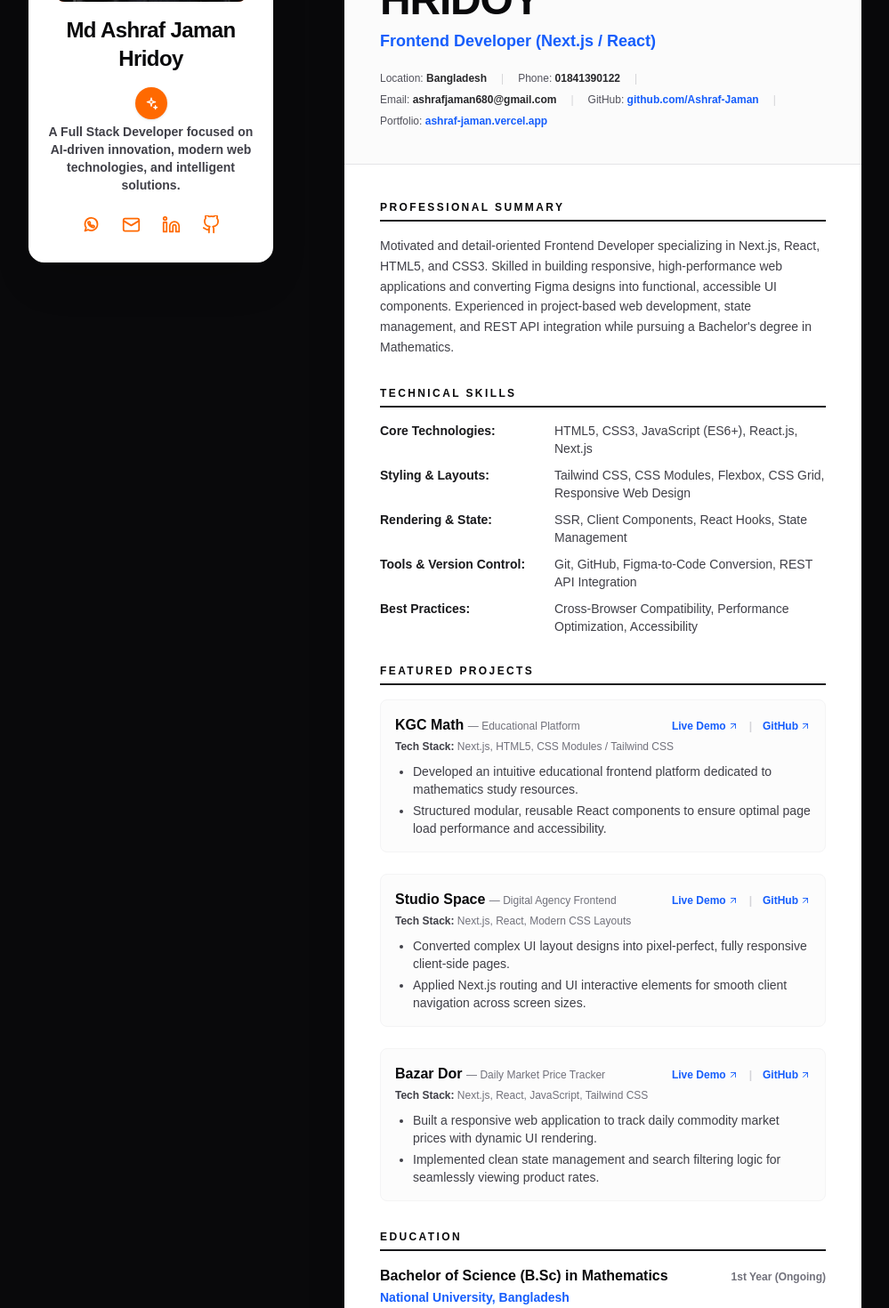
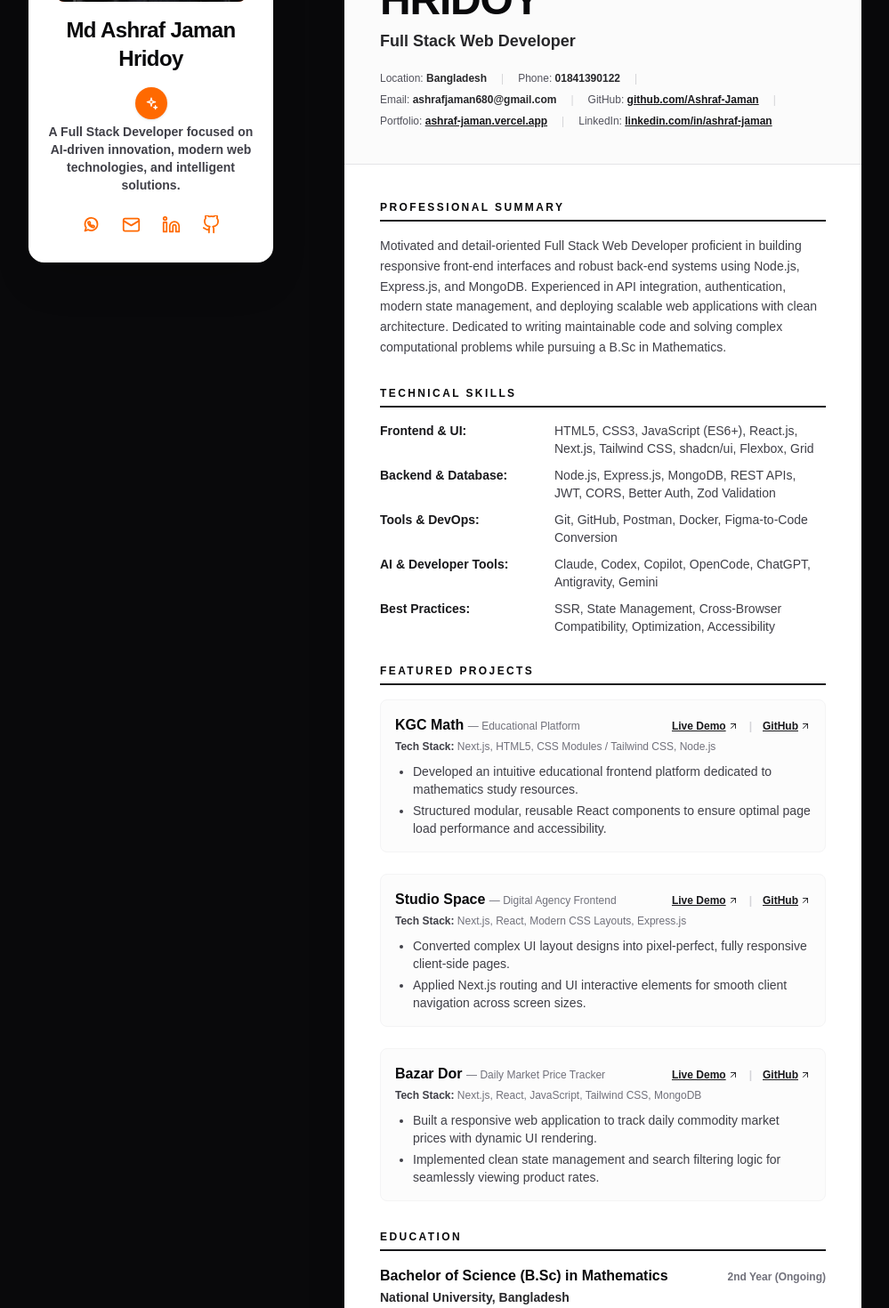
Before and after one commit to Ashraf-Jaman/portfolio, a Next.js app: page /resume in a window 1280 px wide. Shown: the part 360-1830 px from the top of the page at 89% size, without its empty margins (140-1139 px from the left). Built offline with nearby package versions, Linux system fonts and the light colour scheme.

Commit message:
Update resume to Full Stack Web Developer with latest skills and 2nd year status

```diff
--- a/scripts/generate_resume_pdf.mjs
+++ b/scripts/generate_resume_pdf.mjs
@@ -25,84 +25,84 @@ function createPdfGenerator() {
 const { addText, addLine, lines } = createPdfGenerator();
 
 // Page size: 612 x 792 (Letter)
-let y = 745;
+let y = 746;
 
-// Header: Name & Role
-addText(40, y, 22, "MD ASHRAF JAMAN HRIDOY", "0.1 0.12 0.15", "F2");
+// Center/Left Header: Name & Role (matching screenshot layout)
+addText(40, y, 22, "MD ASHRAF JAMAN HRIDOY", "0.08 0.08 0.1", "F2");
 y -= 20;
-addText(40, y, 12, "Frontend Developer (Next.js / React)", "0.12 0.38 0.76", "F2");
-y -= 18;
+addText(40, y, 12, "Full Stack Web Developer", "0.15 0.15 0.18", "F2");
+y -= 17;
 
 // Contact info
-const contact1 = "Location: Bangladesh   |   Phone: 01841390122   |   Email: ashrafjaman680@gmail.com   |";
-addText(40, y, 8.5, contact1, "0.25 0.25 0.28", "F1");
+const contact1 = "Location: Bangladesh   |   Phone: 01841390122   |   Email: ashrafjaman680@gmail.com";
+addText(40, y, 8.5, contact1, "0.22 0.22 0.25", "F1");
 y -= 13;
-const contact2 = "GitHub: github.com/Ashraf-Jaman   |   Portfolio: ashraf-jaman.vercel.app";
-addText(40, y, 8.5, contact2, "0.25 0.25 0.28", "F1");
+const contact2 = "GitHub: github.com/Ashraf-Jaman   |   Portfolio: ashraf-jaman.vercel.app   |   LinkedIn: linkedin.com/in/ashraf-jaman";
+addText(40, y, 8.5, contact2, "0.22 0.22 0.25", "F1");
 y -= 14;
 
-// Accent blue line
-addLine(40, y, 572, y, "0.12 0.38 0.76", 1.8);
-y -= 22;
+// Divider line
+addLine(40, y, 572, y, "0.15 0.15 0.18", 1.5);
+y -= 20;
 
 function sectionHeading(title) {
-  addText(40, y, 11, title, "0.1 0.12 0.15", "F2");
+  addText(40, y, 10.5, title, "0.08 0.08 0.1", "F2");
   y -= 5;
-  addLine(40, y, 572, y, "0.78 0.8 0.84", 0.75);
-  y -= 14;
+  addLine(40, y, 572, y, "0.75 0.75 0.78", 0.75);
+  y -= 13;
 }
 
 // 1. PROFESSIONAL SUMMARY
 sectionHeading("PROFESSIONAL SUMMARY");
 const summaryLines = [
-  "Motivated and detail-oriented Frontend Developer specializing in Next.js, React, HTML5, and CSS3. Skilled in",
-  "building responsive, high-performance web applications and converting Figma designs into functional,",
-  "accessible UI components. Experienced in project-based web development, state management, and REST API",
-  "integration while pursuing a Bachelor's degree in Mathematics."
+  "Motivated and detail-oriented Full Stack Web Developer proficient in building responsive front-end interfaces and robust",
+  "back-end systems using Node.js, Express.js, and MongoDB. Experienced in API integration, authentication, modern state",
+  "management, and deploying scalable web applications with clean architecture. Dedicated to writing maintainable code",
+  "and solving complex computational problems while pursuing a B.Sc in Mathematics."
 ];
 summaryLines.forEach((line) => {
-  addText(40, y, 9, line, "0.22 0.22 0.25", "F1");
-  y -= 13;
+  addText(40, y, 8.5, line, "0.2 0.2 0.24", "F1");
+  y -= 12;
 });
-y -= 10;
+y -= 8;
 
 // 2. TECHNICAL SKILLS
 sectionHeading("TECHNICAL SKILLS");
 const skills = [
-  ["Core Technologies:", "HTML5, CSS3, JavaScript (ES6+), React.js, Next.js"],
-  ["Styling & Layouts:", "Tailwind CSS, CSS Modules, Flexbox, CSS Grid, Responsive Web Design"],
-  ["Rendering & State:", "SSR, Client Components, React Hooks, State Management"],
-  ["Tools & Version Control:", "Git, GitHub, Figma-to-Code Conversion, REST API Integration"],
-  ["Best Practices:", "Cross-Browser Compatibility, Performance Optimization, Accessibility"]
+  ["Frontend & UI:", "HTML5, CSS3, JavaScript (ES6+), React.js, Next.js, Tailwind CSS, shadcn/ui, Flexbox, Grid"],
+  ["Backend & Database:", "Node.js, Express.js, MongoDB, REST APIs, JWT, CORS, Better Auth, Zod Validation"],
+  ["Tools & DevOps:", "Git, GitHub, Postman, Docker, Figma-to-Code Conversion"],
+  ["AI & Developer Tools:", "Claude, Codex, Copilot, OpenCode, ChatGPT, Antigravity, Gemini"],
+  ["Best Practices:", "SSR, State Management, Cross-Browser Compatibility, Optimization, Accessibility"]
 ];
 skills.forEach(([category, list]) => {
-  addText(40, y, 9, category, "0.1 0.12 0.15", "F2");
-  addText(175, y, 9, list, "0.25 0.25 0.28", "F1");
-  y -= 14;
+  addText(40, y, 8.5, category, "0.1 0.1 0.12", "F2");
+  addText(175, y, 8.5, list, "0.2 0.2 0.24", "F1");
+  y -= 13.5;
 });
-y -= 10;
+y -= 8;
 
 // 3. FEATURED PROJECTS
 sectionHeading("FEATURED PROJECTS");
 
 function addProject(title, category, stack, bullets) {
-  addText(40, y, 10, `${title} — ${category}`, "0.1 0.12 0.15", "F2");
-  addText(470, y, 9, "Live Demo | GitHub", "0.12 0.38 0.76", "F1");
-  y -= 12;
-  addText(40, y, 8.5, `Tech Stack: ${stack}`, "0.4 0.4 0.44", "F1");
-  y -= 12;
+  addText(40, y, 9.5, `${title} - ${category}`, "0.08 0.08 0.1", "F2");
+  addText(472, y, 8.5, "Live Demo | GitHub", "0.15 0.15 0.18", "F1");
+  y -= 11.5;
+  addText(40, y, 8, `Tech Stack: ${stack}`, "0.38 0.38 0.42", "F1");
+  y -= 11.5;
   bullets.forEach((b) => {
-    addText(48, y, 9, "•", "0.2 0.2 0.25", "F2");
-    addText(58, y, 9, b, "0.25 0.25 0.28", "F1");
-    y -= 12.5;
+    addText(48, y, 8.5, "•", "0.2 0.2 0.24", "F2");
+    addText(58, y, 8.5, b, "0.2 0.2 0.24", "F1");
+    y -= 12;
   });
-  y -= 8;
+  y -= 6;
 }
 
 addProject(
   "KGC Math",
   "Educational Platform",
-  "Next.js, HTML5, CSS Modules / Tailwind CSS",
+  "Next.js, HTML5, CSS Modules / Tailwind CSS, Node.js",
   [
     "Developed an intuitive educational frontend platform dedicated to mathematics study resources.",
     "Structured modular, reusable React components to ensure optimal page load performance and accessibility."
@@ -112,7 +112,7 @@ addProject(
 addProject(
   "Studio Space",
   "Digital Agency Frontend",
-  "Next.js, React, Modern CSS Layouts",
+  "Next.js, React, Modern CSS Layouts, Express.js",
   [
     "Converted complex UI layout designs into pixel-perfect, fully responsive client-side pages.",
     "Applied Next.js routing and UI interactive elements for smooth client navigation across screen sizes."
@@ -122,7 +122,7 @@ addProject(
 addProject(
   "Bazar Dor",
   "Daily Market Price Tracker",
-  "Next.js, React, JavaScript, Tailwind CSS",
+  "Next.js, React, JavaScript, Tailwind CSS, MongoDB",
   [
     "Built a responsive web application to track daily commodity market prices with dynamic UI rendering.",
     "Implemented clean state management and search filtering logic for seamlessly viewing product rates."
@@ -131,24 +131,24 @@ addProject(
 
 // 4. EDUCATION
 sectionHeading("EDUCATION");
-addText(40, y, 9.5, "Bachelor of Science (B.Sc) in Mathematics", "0.1 0.12 0.15", "F2");
-addText(480, y, 9, "1st Year (Ongoing)", "0.35 0.35 0.4", "F1");
-y -= 12;
-addText(40, y, 9.5, "National University, Bangladesh", "0.12 0.38 0.76", "F2");
-y -= 12;
-addText(48, y, 9, "•", "0.2 0.2 0.25", "F2");
-addText(58, y, 9, "Currently pursuing undergraduate studies in Mathematics with a focus on analytical thinking and problem-solving skills.", "0.25 0.25 0.28", "F1");
+addText(40, y, 9, "Bachelor of Science (B.Sc) in Mathematics", "0.08 0.08 0.1", "F2");
+addText(480, y, 8.5, "2nd Year (Ongoing)", "0.3 0.3 0.35", "F1");
+y -= 11.5;
+addText(40, y, 9, "National University, Bangladesh", "0.15 0.15 0.18", "F2");
+y -= 11.5;
+addText(48, y, 8.5, "•", "0.2 0.2 0.24", "F2");
+addText(58, y, 8.5, "Currently pursuing undergraduate studies in Mathematics with a focus on analytical thinking and problem-solving skills.", "0.2 0.2 0.24", "F1");
 y -= 14;
 
 // 5. LANGUAGES
 sectionHeading("LANGUAGES");
-addText(40, y, 9, "Bengali: Native   |   English: Professional Working Proficiency", "0.25 0.25 0.28", "F1");
-y -= 22;
+addText(40, y, 8.5, "Bengali: Native   |   English: Professional Working Proficiency", "0.2 0.2 0.24", "F1");
+y -= 20;
 
 // Footer
 addLine(40, 42, 572, 42, "0.85 0.85 0.88", 0.5);
-addText(40, 30, 8, "Md Ashraf Jaman Hridoy — Resume", "0.5 0.5 0.55", "F1");
-addText(525, 30, 8, "Page 1 of 1", "0.5 0.5 0.55", "F1");
+addText(40, 30, 8, "Md Ashraf Jaman Hridoy Resume", "0.45 0.45 0.5", "F1");
+addText(525, 30, 8, "Page 1 of 1", "0.45 0.45 0.5", "F1");
 
 const stream = lines.join("\n");
 const objects = [
--- a/src/components/resume-section.tsx
+++ b/src/components/resume-section.tsx
@@ -1,4 +1,3 @@
-import Link from "next/link";
 import { ArrowUpRight } from "@/components/icons";
 
 export default function ResumeSection() {
@@ -23,8 +22,8 @@ export default function ResumeSection() {
           <h1 className="text-3xl font-black uppercase tracking-tight text-zinc-950 sm:text-5xl">
             Md Ashraf Jaman Hridoy
           </h1>
-          <p className="mt-2 text-base font-bold text-blue-600 sm:text-lg">
-            Frontend Developer (Next.js / React)
+          <p className="mt-2 text-base font-bold text-zinc-800 sm:text-lg">
+            Full Stack Web Developer
           </p>
 
           <div className="mt-5 flex flex-wrap items-center gap-x-4 gap-y-2 text-xs font-medium text-zinc-600">
@@ -34,9 +33,11 @@ export default function ResumeSection() {
             <span className="hidden sm:inline text-zinc-300">|</span>
             <span>Email: <a href="mailto:ashrafjaman680@gmail.com" className="font-semibold text-zinc-800 hover:text-orange-600">ashrafjaman680@gmail.com</a></span>
             <span className="hidden sm:inline text-zinc-300">|</span>
-            <span>GitHub: <a href="https://github.com/Ashraf-Jaman" target="_blank" rel="noreferrer" className="font-semibold text-blue-600 hover:underline">github.com/Ashraf-Jaman</a></span>
+            <span>GitHub: <a href="https://github.com/Ashraf-Jaman" target="_blank" rel="noreferrer" className="font-semibold text-zinc-900 underline hover:text-orange-600">github.com/Ashraf-Jaman</a></span>
             <span className="hidden sm:inline text-zinc-300">|</span>
-            <span>Portfolio: <a href="https://ashraf-jaman.vercel.app" target="_blank" rel="noreferrer" className="font-semibold text-blue-600 hover:underline">ashraf-jaman.vercel.app</a></span>
+            <span>Portfolio: <a href="https://ashraf-jaman.vercel.app" target="_blank" rel="noreferrer" className="font-semibold text-zinc-900 underline hover:text-orange-600">ashraf-jaman.vercel.app</a></span>
+            <span className="hidden sm:inline text-zinc-300">|</span>
+            <span>LinkedIn: <a href="https://www.linkedin.com/in/ashraf-jaman" target="_blank" rel="noreferrer" className="font-semibold text-zinc-900 underline hover:text-orange-600">linkedin.com/in/ashraf-jaman</a></span>
           </div>
         </header>
 
@@ -44,7 +45,7 @@ export default function ResumeSection() {
           {/* Professional Summary */}
           <ResumeSectionBlock title="Professional Summary">
             <p className="text-sm leading-relaxed text-zinc-700">
-              Motivated and detail-oriented Frontend Developer specializing in Next.js, React, HTML5, and CSS3. Skilled in building responsive, high-performance web applications and converting Figma designs into functional, accessible UI components. Experienced in project-based web development, state management, and REST API integration while pursuing a Bachelor&apos;s degree in Mathematics.
+              Motivated and detail-oriented Full Stack Web Developer proficient in building responsive front-end interfaces and robust back-end systems using Node.js, Express.js, and MongoDB. Experienced in API integration, authentication, modern state management, and deploying scalable web applications with clean architecture. Dedicated to writing maintainable code and solving complex computational problems while pursuing a B.Sc in Mathematics.
             </p>
           </ResumeSectionBlock>
 
@@ -52,24 +53,24 @@ export default function ResumeSection() {
           <ResumeSectionBlock title="Technical Skills">
             <div className="grid gap-2.5 text-sm">
               <SkillRow
-                category="Core Technologies"
-                items="HTML5, CSS3, JavaScript (ES6+), React.js, Next.js"
+                category="Frontend & UI"
+                items="HTML5, CSS3, JavaScript (ES6+), React.js, Next.js, Tailwind CSS, shadcn/ui, Flexbox, Grid"
               />
               <SkillRow
-                category="Styling & Layouts"
-                items="Tailwind CSS, CSS Modules, Flexbox, CSS Grid, Responsive Web Design"
+                category="Backend & Database"
+                items="Node.js, Express.js, MongoDB, REST APIs, JWT, CORS, Better Auth, Zod Validation"
               />
               <SkillRow
-                category="Rendering & State"
-                items="SSR, Client Components, React Hooks, State Management"
+                category="Tools & DevOps"
+                items="Git, GitHub, Postman, Docker, Figma-to-Code Conversion"
               />
               <SkillRow
-                category="Tools & Version Control"
-                items="Git, GitHub, Figma-to-Code Conversion, REST API Integration"
+                category="AI & Developer Tools"
+                items="Claude, Codex, Copilot, OpenCode, ChatGPT, Antigravity, Gemini"
               />
               <SkillRow
                 category="Best Practices"
-                items="Cross-Browser Compatibility, Performance Optimization, Accessibility"
+                items="SSR, State Management, Cross-Browser Compatibility, Optimization, Accessibility"
               />
             </div>
           </ResumeSectionBlock>
@@ -82,7 +83,7 @@ export default function ResumeSection() {
                 category="Educational Platform"
                 liveUrl="https://kgc-math.vercel.app/"
                 githubUrl="https://github.com/Ashraf-Jaman/kgc-math"
-                stack="Next.js, HTML5, CSS Modules / Tailwind CSS"
+                stack="Next.js, HTML5, CSS Modules / Tailwind CSS, Node.js"
                 bullets={[
                   "Developed an intuitive educational frontend platform dedicated to mathematics study resources.",
                   "Structured modular, reusable React components to ensure optimal page load performance and accessibility.",
@@ -94,7 +95,7 @@ export default function ResumeSection() {
                 category="Digital Agency Frontend"
                 liveUrl="https://studio-space-frontend-beta.vercel.app/"
                 githubUrl="https://github.com/Ashraf-Jaman/studio-space-frontend"
-                stack="Next.js, React, Modern CSS Layouts"
+                stack="Next.js, React, Modern CSS Layouts, Express.js"
                 bullets={[
                   "Converted complex UI layout designs into pixel-perfect, fully responsive client-side pages.",
                   "Applied Next.js routing and UI interactive elements for smooth client navigation across screen sizes.",
@@ -106,7 +107,7 @@ export default function ResumeSection() {
                 category="Daily Market Price Tracker"
                 liveUrl="https://bazar-dor-five-theta.vercel.app/"
                 githubUrl="https://github.com/Ashraf-Jaman/bazar-dor"
-                stack="Next.js, React, JavaScript, Tailwind CSS"
+                stack="Next.js, React, JavaScript, Tailwind CSS, MongoDB"
                 bullets={[
                   "Built a responsive web application to track daily commodity market prices with dynamic UI rendering.",
                   "Implemented clean state management and search filtering logic for seamlessly viewing product rates.",
@@ -123,10 +124,10 @@ export default function ResumeSection() {
                   Bachelor of Science (B.Sc) in Mathematics
                 </h3>
                 <span className="text-xs font-semibold text-zinc-500">
-                  1st Year (Ongoing)
+                  2nd Year (Ongoing)
                 </span>
               </div>
-              <p className="mt-0.5 text-sm font-semibold text-blue-600">
+              <p className="mt-0.5 text-sm font-semibold text-zinc-800">
                 National University, Bangladesh
               </p>
               <ul className="mt-2 list-disc pl-5 text-sm text-zinc-700">
@@ -205,12 +206,12 @@ function ProjectEntry({
           {name}{" "}
           <span className="text-xs font-normal text-zinc-500">— {category}</span>
         </h3>
-        <div className="flex items-center gap-3 text-xs font-semibold text-blue-600">
+        <div className="flex items-center gap-3 text-xs font-semibold text-zinc-900">
           <a
             href={liveUrl}
             target="_blank"
             rel="noreferrer"
-            className="inline-flex items-center gap-0.5 hover:underline"
+            className="inline-flex items-center gap-0.5 underline hover:text-orange-600"
           >
             Live Demo <ArrowUpRight size={12} />
           </a>
@@ -219,7 +220,7 @@ function ProjectEntry({
             href={githubUrl}
             target="_blank"
             rel="noreferrer"
-            className="inline-flex items-center gap-0.5 hover:underline"
+            className="inline-flex items-center gap-0.5 underline hover:text-orange-600"
           >
             GitHub <ArrowUpRight size={12} />
           </a>
```
Also changed, not shown: 1 other file (tests, documents, lock files or other folders).
